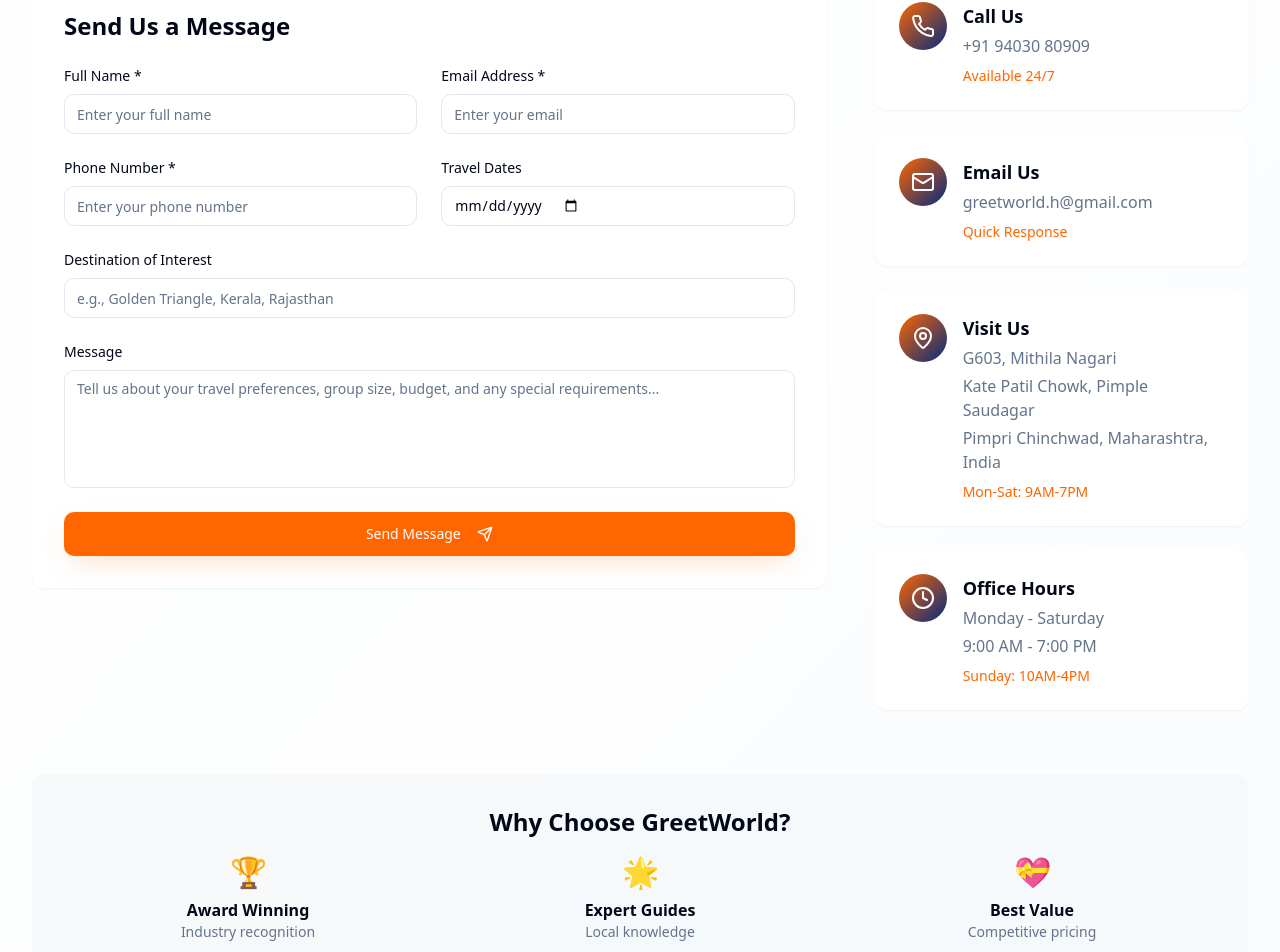
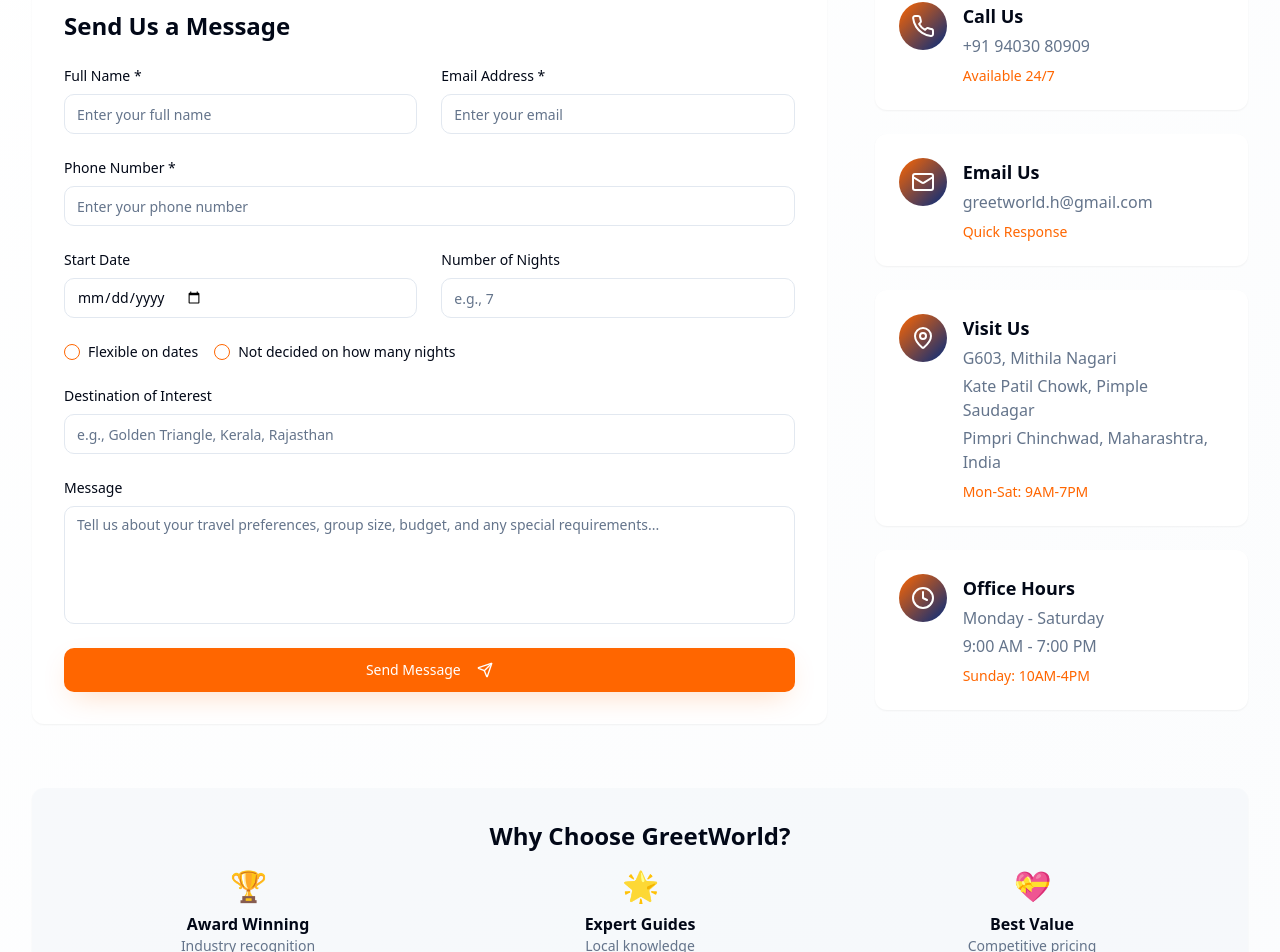
Before and after one commit to duhitadharma/greetworld-explore-india, a React (Vite) app: page / in a window 1280 px wide. Shown: the part 4353-5305 px from the top of the page. Built offline with nearby package versions, Linux system fonts and the light colour scheme.

Commit message:
Ask for a start date, nights, and flexible travel options
The form only had one date field, so inquiries could not say how long the trip was or if the dates could move.

Co-authored-by: Cursor <cursoragent@cursor.com>

```diff
--- a/src/components/Contact.tsx
+++ b/src/components/Contact.tsx
@@ -1,6 +1,7 @@
 import { useState } from "react";
 import { Button } from "@/components/ui/button";
 import { Card, CardContent } from "@/components/ui/card";
+import { Checkbox } from "@/components/ui/checkbox";
 import { Input } from "@/components/ui/input";
 import { Textarea } from "@/components/ui/textarea";
 import { Phone, Mail, MapPin, Clock, Send } from "lucide-react";
@@ -13,7 +14,10 @@ const Contact = () => {
     name: "",
     email: "",
     phone: "",
-    travelDate: "",
+    startDate: "",
+    nights: "",
+    flexibleDates: false,
+    nightsNotDecided: false,
     destination: "",
     message: "",
   });
@@ -25,13 +29,21 @@ const Contact = () => {
   const handleSubmit = (e: React.FormEvent) => {
     e.preventDefault();
 
+    const nightsLine = formData.nightsNotDecided
+      ? "Nights: Not decided"
+      : formData.nights
+        ? `Nights: ${formData.nights}`
+        : "";
+
     const lines = [
       "Hello GreetWorld Holidays!",
       "",
       `Name: ${formData.name}`,
       `Email: ${formData.email}`,
       `Phone: ${formData.phone}`,
-      formData.travelDate && `Travel Date: ${formData.travelDate}`,
+      formData.startDate && `Start Date: ${formData.startDate}`,
+      formData.flexibleDates && "Dates: Flexible",
+      nightsLine,
       formData.destination && `Destination: ${formData.destination}`,
       formData.message && `Message: ${formData.message}`,
     ].filter(Boolean) as string[];
@@ -127,7 +139,6 @@ const Contact = () => {
                     </div>
                   </div>
 
-                  <div className="grid grid-cols-1 md:grid-cols-2 gap-6">
                   <div>
                     <label className="text-sm font-medium text-foreground mb-2 block">Phone Number *</label>
                     <Input
@@ -140,16 +151,56 @@ const Contact = () => {
                       className="border-border focus:ring-primary"
                     />
                   </div>
+
+                  <div className="grid grid-cols-1 md:grid-cols-2 gap-6">
                     <div>
-                      <label className="text-sm font-medium text-foreground mb-2 block">Travel Dates</label>
+                      <label className="text-sm font-medium text-foreground mb-2 block">Start Date</label>
                       <Input
-                        name="travelDate"
+                        name="startDate"
                         type="date"
-                        value={formData.travelDate}
+                        value={formData.startDate}
                         onChange={handleChange}
                         className="border-border focus:ring-primary"
                       />
                     </div>
+                    <div>
+                      <label className="text-sm font-medium text-foreground mb-2 block">Number of Nights</label>
+                      <Input
+                        name="nights"
+                        type="number"
+                        min={1}
+                        value={formData.nights}
+                        onChange={handleChange}
+                        disabled={formData.nightsNotDecided}
+                        placeholder="e.g., 7"
+                        className="border-border focus:ring-primary"
+                      />
+                    </div>
+                  </div>
+
+                  <div className="flex flex-col sm:flex-row gap-4">
+                    <label className="flex items-center gap-2 text-sm text-foreground cursor-pointer">
+                      <Checkbox
+                        checked={formData.flexibleDates}
+                        onCheckedChange={(checked) =>
+                          setFormData((prev) => ({ ...prev, flexibleDates: checked === true }))
+                        }
+                      />
+                      Flexible on dates
+                    </label>
+                    <label className="flex items-center gap-2 text-sm text-foreground cursor-pointer">
+                      <Checkbox
+                        checked={formData.nightsNotDecided}
+                        onCheckedChange={(checked) =>
+                          setFormData((prev) => ({
+                            ...prev,
+                            nightsNotDecided: checked === true,
+                            nights: checked === true ? "" : prev.nights,
+                          }))
+                        }
+                      />
+                      Not decided on how many nights
+                    </label>
                   </div>
 
                   <div>
```
Lines whose indentation alone changed are shown as unchanged.
